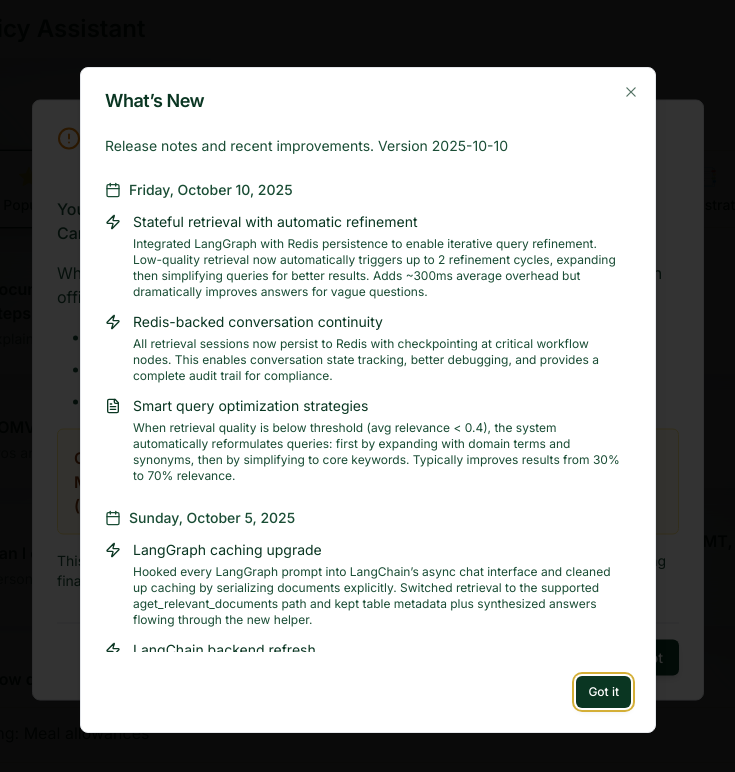
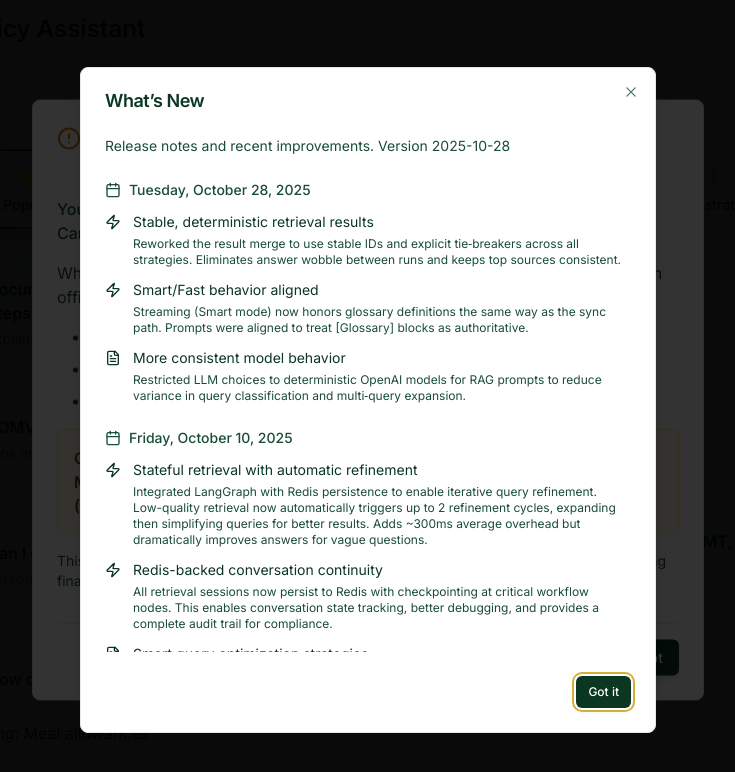
Before and after one commit to panic80/32cbgg8, a React (Vite) app: page /chat in a window 1280 px wide. Shown: the top 772 px of the page, without its empty margins (272-1007 px from the left). Built offline with nearby package versions, Linux system fonts and the light colour scheme.

Commit message:
Update What's New: deterministic retrieval, streaming parity, deterministic models; bump version to 2025-10-28

```diff
--- a/src/pages/ChatPage/constants/whatsNew.tsx
+++ b/src/pages/ChatPage/constants/whatsNew.tsx
@@ -13,9 +13,32 @@ export interface WhatsNewDateGroup {
 }
 
 // Bump this when you add new release notes
-export const WHATS_NEW_VERSION = '2025-10-10';
+export const WHATS_NEW_VERSION = '2025-10-28';
 
 export const WHATS_NEW_BY_DATE: WhatsNewDateGroup[] = [
+  {
+    date: 'Tuesday, October 28, 2025',
+    updates: [
+      {
+        icon: <Zap className="w-4 h-4" />,
+        text: 'Stable, deterministic retrieval results',
+        description:
+          'Reworked the result merge to use stable IDs and explicit tie‑breakers across all strategies. Eliminates answer wobble between runs and keeps top sources consistent.',
+      },
+      {
+        icon: <Zap className="w-4 h-4" />,
+        text: 'Smart/Fast behavior aligned',
+        description:
+          'Streaming (Smart mode) now honors glossary definitions the same way as the sync path. Prompts were aligned to treat [Glossary] blocks as authoritative.',
+      },
+      {
+        icon: <FileText className="w-4 h-4" />,
+        text: 'More consistent model behavior',
+        description:
+          'Restricted LLM choices to deterministic OpenAI models for RAG prompts to reduce variance in query classification and multi‑query expansion.',
+      },
+    ],
+  },
   {
     date: 'Friday, October 10, 2025',
     updates: [
```
